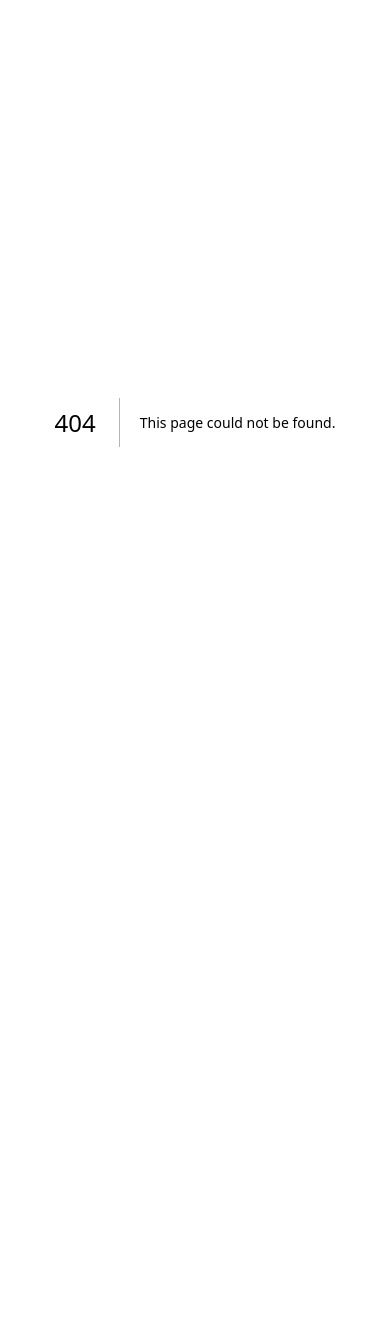
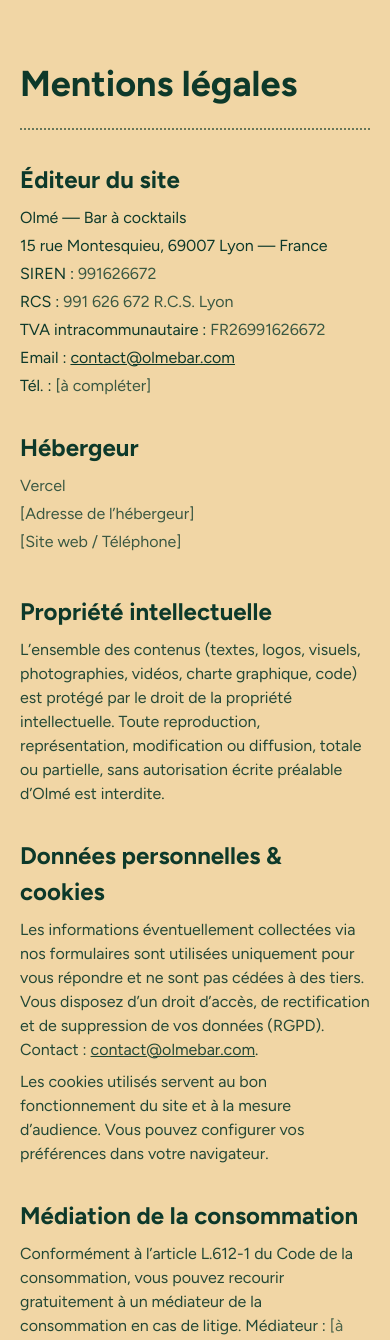
Before and after one commit to MisterPingouin/olme-site, a Next.js app: page /mentions-legales in a window 390 px wide. Before the commit this address had no page. Shown: the top 1340 px of the page. Before the commit the page ends 844 px from the top, so only its background shows below. Built offline with nearby package versions, Linux system fonts and the light colour scheme.

Commit message:
add footer mobile and mentions legales

```diff
--- a/src/app/components/Footer.tsx
+++ b/src/app/components/Footer.tsx
@@ -3,6 +3,52 @@ import Link from "next/link";
 export default function Footer() {
   return (
     <footer className="bg-o-green text-o-sand">
+      {/* MOBILE + TABLET */}
+      <div className="md:hidden lg:hidden">
+        <div className="mx-auto max-w-[1280px] px-5 sm:px-6 py-12">
+          {/* Logo (réduit) */}
+          <div className="flex items-center">
+            <img
+              src="/logo/logo-olme.svg"
+              alt="Olmé"
+              className="h-10 md:h-12 w-auto"
+              draggable={false}
+            />
+          </div>
+
+          <div className="mt-8 grid grid-cols-1 md:grid-cols-2 gap-8">
+            {/* Contact seulement */}
+            <div className="border-t border-dotted border-current pt-4">
+              <div className="font-b text-[18px] md:text-[20px] mb-2">Contact</div>
+              <div className="text-[12px] md:text-[14px]">
+                <a href="mailto:contact@olmebar.com" className="underline">
+                  contact@olmebar.com
+                </a>
+                <br />
+                06 00 00 00 00
+              </div>
+            </div>
+
+            {/* Navigation */}
+            <nav className="border-t border-dotted border-current pt-4 md:text-right">
+              <ul className="space-y-1 text-[12px] md:text-[14px]">
+                <li><Link href="#mixologie" className="hover:underline">Mixologie</Link></li>
+                <li><Link href="#vins" className="hover:underline">Vins &amp; softs</Link></li>
+                <li><Link href="#food" className="hover:underline">Brut Food</Link></li>
+                <li><Link href="/mentions-legales" className="hover:underline">Mentions légales</Link></li>
+              </ul>
+            </nav>
+          </div>
+
+          {/* Bas de page */}
+          <div className="mt-8 text-[12px] md:text-[14px] opacity-80">
+            © {new Date().getFullYear()} Olmé — Tous droits réservés.
+          </div>
+        </div>
+      </div>
+
+      {/* DESKTOP (≥ lg) : INCHANGÉ */}
+      <div className="hidden lg:block">
         <div className="mx-auto max-w-[1280px] px-6 py-14">
           <div className="grid grid-cols-1 md:grid-cols-5 gap-10 items-start">
             {/* Logo rouge à gauche */}
@@ -40,9 +86,10 @@ export default function Footer() {
                   <li><Link href="#mixologie">Mixologie</Link></li>
                   <li><Link href="#vins">Vins & softs</Link></li>
                   <li><Link href="#food">Brut Food</Link></li>
-                <li><Link href=""></Link>Mentions légales</li>
+                  <li><Link href="/mentions-legales">Mentions légales</Link></li>
                 </ul>
               </nav>
+            </div>
           </div>
         </div>
       </div>
--- /dev/null
+++ b/src/app/mentions-legales/page.tsx
@@ -0,0 +1,159 @@
+// app/mentions-legales/page.tsx
+import type { Metadata } from "next";
+import Link from "next/link";
+
+export const metadata: Metadata = {
+  title: "Mentions légales — Olmé",
+  description:
+    "Mentions légales du site Olmé : éditeur, hébergeur, propriété intellectuelle, données personnelles et médiation.",
+  alternates: { canonical: "/mentions-legales" },
+  openGraph: {
+    title: "Mentions légales — Olmé",
+    description:
+      "Informations légales et coordonnées de l’éditeur du site Olmé.",
+    url: "/mentions-legales",
+    siteName: "Olmé",
+    type: "article",
+  },
+};
+
+export default function MentionsLegales() {
+  return (
+    <section className="bg-o-sand text-o-green">
+      <div className="mx-auto max-w-[1200px] px-5 sm:px-6 py-16">
+        {/* En-tête */}
+        <header className="flex items-start justify-between gap-6">
+          <h1 className="font-b leading-[1.1] text-[clamp(36px,8vw,72px)]">
+            Mentions légales
+          </h1>
+          {/* Mini-logo / lien retour */}
+          <Link
+            href="/#mixologie"
+            className="hidden md:inline-block underline underline-offset-4 hover:opacity-90"
+            aria-label="Revenir à la page d’accueil"
+          >
+            Revenir à l’accueil
+          </Link>
+        </header>
+
+        <hr className="mt-6 border-0 border-b-2 border-dotted border-o-green/60" />
+
+        {/* Contenu */}
+        <div className="mt-8 grid grid-cols-1 md:grid-cols-2 gap-10">
+          {/* Colonne 1 */}
+          <div className="space-y-8">
+            <section aria-labelledby="editeur">
+              <h2 id="editeur" className="font-b text-24 mb-2">
+                Éditeur du site
+              </h2>
+              <div className="space-y-1">
+                <p>Olmé — Bar à cocktails</p>
+                <p>15 rue Montesquieu, 69007 Lyon — France</p>
+                <p>SIREN : <span className="opacity-80">991626672</span></p>
+                <p>RCS : <span className="opacity-80">991 626 672 R.C.S. Lyon</span></p>
+                <p>TVA intracommunautaire : <span className="opacity-80">FR26991626672</span></p>
+                <p>
+                  Email :{" "}
+                  <a href="mailto:contact@olmebar.com" className="underline">
+                    contact@olmebar.com
+                  </a>
+                </p>
+                <p>Tél. : <span className="opacity-80">[à compléter]</span></p>
+              </div>
+            </section>
+
+
+            <section aria-labelledby="hebergeur">
+              <h2 id="hebergeur" className="font-b text-24 mb-2">
+                Hébergeur
+              </h2>
+              <div className="space-y-1">
+                <p>
+                  <span className="opacity-80">Vercel</span>
+                </p>
+                <p>
+                  <span className="opacity-80">[Adresse de l’hébergeur]</span>
+                </p>
+                <p>
+                  <span className="opacity-80">[Site web / Téléphone]</span>
+                </p>
+              </div>
+            </section>
+          </div>
+
+          {/* Colonne 2 */}
+          <div className="space-y-8">
+            <section aria-labelledby="ip">
+              <h2 id="ip" className="font-b text-24 mb-2">
+                Propriété intellectuelle
+              </h2>
+              <p className="opacity-90">
+                L’ensemble des contenus (textes, logos, visuels, photographies, vidéos, charte
+                graphique, code) est protégé par le droit de la propriété intellectuelle. Toute
+                reproduction, représentation, modification ou diffusion, totale ou partielle, sans
+                autorisation écrite préalable d’Olmé est interdite.
+              </p>
+            </section>
+
+            <section aria-labelledby="donnees">
+              <h2 id="donnees" className="font-b text-24 mb-2">
+                Données personnelles & cookies
+              </h2>
+              <p className="opacity-90">
+                Les informations éventuellement collectées via nos formulaires sont utilisées
+                uniquement pour vous répondre et ne sont pas cédées à des tiers. Vous disposez
+                d’un droit d’accès, de rectification et de suppression de vos données
+                (RGPD). Contact :{" "}
+                <a href="mailto:contact@olmebar.com" className="underline">
+                  contact@olmebar.com
+                </a>.
+              </p>
+              <p className="opacity-90 mt-2">
+                Les cookies utilisés servent au bon fonctionnement du site et à la mesure d’audience.
+                Vous pouvez configurer vos préférences dans votre navigateur.
+              </p>
+            </section>
+
+            <section aria-labelledby="mediation">
+              <h2 id="mediation" className="font-b text-24 mb-2">
+                Médiation de la consommation
+              </h2>
+              <p className="opacity-90">
+                Conformément à l’article L.612-1 du Code de la consommation, vous pouvez recourir
+                gratuitement à un médiateur de la consommation en cas de litige. Médiateur :{" "}
+                <span className="opacity-80">[à compléter : nom/coordonnées du médiateur]</span>.
+              </p>
+            </section>
+
+            <section aria-labelledby="credits">
+              <h2 id="credits" className="font-b text-24 mb-2">
+                Crédits
+              </h2>
+              <p className="opacity-90">
+                Design & développement : Olmé. Photographies :{" "}
+                <span className="opacity-80">[crédits photo le cas échéant]</span>.
+              </p>
+            </section>
+          </div>
+        </div>
+
+        <hr className="mt-10 border-0 border-b-2 border-dotted border-o-green/40" />
+
+        <div className="mt-6 flex flex-col md:flex-row md:items-center md:justify-between gap-4">
+          <p className="opacity-80">
+            © {new Date().getFullYear()} Olmé — Tous droits réservés.
+          </p>
+          <div className="flex items-center gap-6">
+            <Link href="/#mixologie" className="underline underline-offset-4">
+              Retour à l’accueil
+            </Link>
+            {/* Prévois une page dédiée si besoin */}
+            {/* <Link href="/politique-de-confidentialite" className="underline underline-offset-4">
+              Politique de confidentialité
+            </Link> */}
+          </div>
+        </div>
+      </div>
+    </section>
+  );
+}
--- a/src/app/sections/Food.tsx
+++ b/src/app/sections/Food.tsx
@@ -1,8 +1,10 @@
 import Image from "next/image";
 import { BRUT_FOOD } from "../data/content";
+import Footer from "../components/Footer";
 
 export default function Food() {
   return (
+    <>
     <section
       id="food"
       aria-labelledby="food-title"
@@ -39,8 +41,7 @@ export default function Food() {
               </div>
 
               <p className="mt-3 max-w-[640px] text-o-green/80 md:mt-0 md:self-center">
-                Simple et soigné, pensé pour accompagner le verre. De la nourriture brute…
-              </p>
+Simple et soigné, pensé pour accompagner le verre. De la nourriture brute de producteurs engagés et du fait-maison.              </p>
             </div>
 
             {/* Règle pointillée */}
@@ -80,8 +81,12 @@ export default function Food() {
               />
             </div>
           </div>
+
         </div>
+
       </div>
     </section>
+ <div className="lg:hidden">
+    <Footer /></div></>
   );
 }
--- a/src/app/sections/Infos.tsx
+++ b/src/app/sections/Infos.tsx
@@ -1,7 +1,9 @@
 import { INFOS } from "../data/content";
+import Footer from "../components/Footer";
 
 export default function Infos() {
   return (
+    <>
     <section
       id="infos"
       aria-labelledby="infos-title"
@@ -70,5 +72,7 @@ export default function Infos() {
         </div>
       </div>
     </section>
+ <div className="lg:hidden">
+    <Footer /></div></>
   );
 }
--- a/src/app/sections/Mixologie.tsx
+++ b/src/app/sections/Mixologie.tsx
@@ -1,5 +1,6 @@
 import Image from "next/image";
 import { MIXO_SECTIONS } from "../data/content";
+import Footer from "../components/Footer";
 
 /** Coupe "notes — ingrédients" sur le tiret cadratin (—) */
 function splitNotes(notes: string) {
@@ -11,6 +12,7 @@ function splitNotes(notes: string) {
 
 export default function Mixologie() {
   return (
+    <>
     <section
       id="mixologie"
       aria-labelledby="mixologie-title"
@@ -47,8 +49,7 @@ export default function Mixologie() {
               </div>
 
               <p className="max-w-[520px] text-o-sand/90 mt-4 md:mt-0 md:self-center">
-                Un menu cocktail signature. Nez gourmand ou épicé, bouche
-                acidulée au sucré-salé, la créativité n’a pas de limites.
+                Ici chaque cocktail évoque un souvenir, un voyage. Nez gourmand ou épicé, bouche acidulée ou sucrée-salée, la créativité n’a pas de limites.
               </p>
             </div>
 
@@ -134,5 +135,7 @@ export default function Mixologie() {
         </div>
       </div>
     </section>
+ <div className="lg:hidden">
+    <Footer /></div></>
   );
 }
--- a/src/app/sections/Vins.tsx
+++ b/src/app/sections/Vins.tsx
@@ -1,8 +1,10 @@
 import Image from "next/image";
 import { WINES } from "../data/content";
+import Footer from "../components/Footer";
 
 export default function Vins() {
   return (
+    <>
     <section
       id="vins"
       aria-labelledby="vins-title"
@@ -39,10 +41,7 @@ export default function Vins() {
               </div>
 
               <p className="mt-3 max-w-[640px] text-o-green/80 md:mt-0 md:self-center">
-                Carte courte et vivante. Du verre à la bouteille : classiques,
-                biodynamie, nature — des jus bien faits et des belles trouvailles
-                de vignerons. Bière craft et Soda sauvage. Sélection de bières
-                artisanales et sodas maison pour changer des habitudes.
+                Du verre à la bouteille, en passant par la canette : craft, bio, biodynamie, demeter, nature -  des jus bien faits par des producteur.ices engagé.es.
               </p>
             </div>
 
@@ -125,5 +124,7 @@ export default function Vins() {
         </div>
       </div>
     </section>
+    <div className="lg:hidden">
+    <Footer /></div></>
   );
 }
--- a/src/app/sitemap.ts
+++ b/src/app/sitemap.ts
@@ -1,7 +1,9 @@
 import type { MetadataRoute } from "next";
+
 export default function sitemap(): MetadataRoute.Sitemap {
+  const base = "https://www.olmebar.com"; // remplace par ton domaine
   return [
-    { url: "https://www.olmebar.com/", lastModified: new Date() },
-    // on ajoutera les autres sections/pages quand elles existent
+    { url: `${base}/`, lastModified: new Date() },
+    { url: `${base}/mentions-legales`, lastModified: new Date() },
   ];
 }
```
Lines whose indentation alone changed are shown as unchanged.
